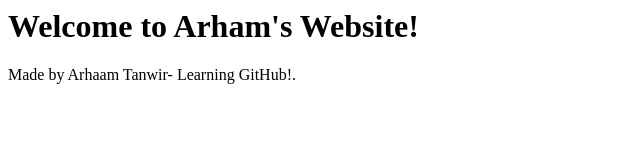
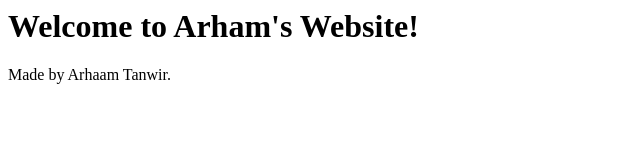
Before and after one commit to arhamtanwir07/arhamlabs-demo, a plain HTML site: page index.html in a window 1280 px wide. Shown: the whole page, without its empty margins (0-640 px from the left). Drawn offline with Linux system fonts and the light colour scheme.

Commit message:
UPDATED HOMEPAGE

```diff
--- a/index.html
+++ b/index.html
@@ -5,6 +5,6 @@
         </head>
         <body>
             <h1>Welcome to Arham's Website!</h1>
-                <p>Made by Arhaam Tanwir- Learning GitHub!.</p>
+                <p>Made by Arhaam Tanwir.</p>
         </body>
 </html>
```
